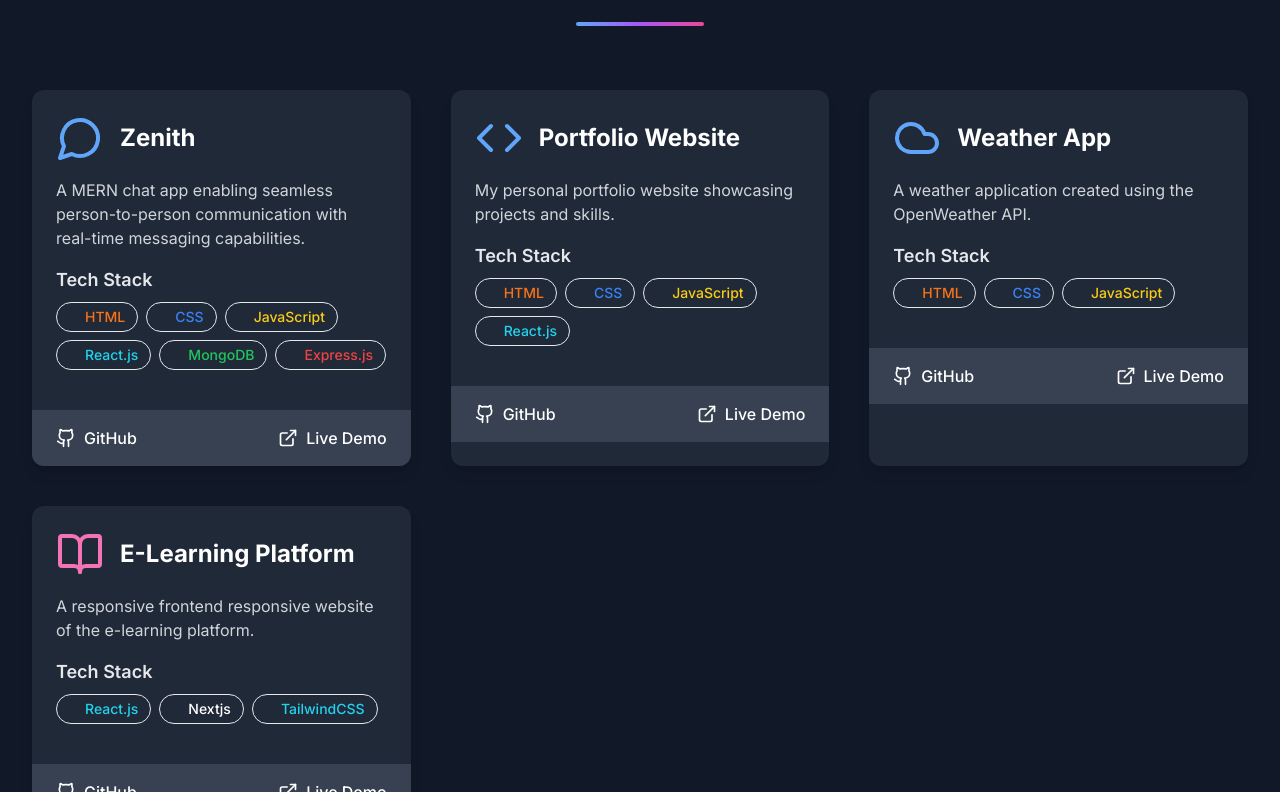
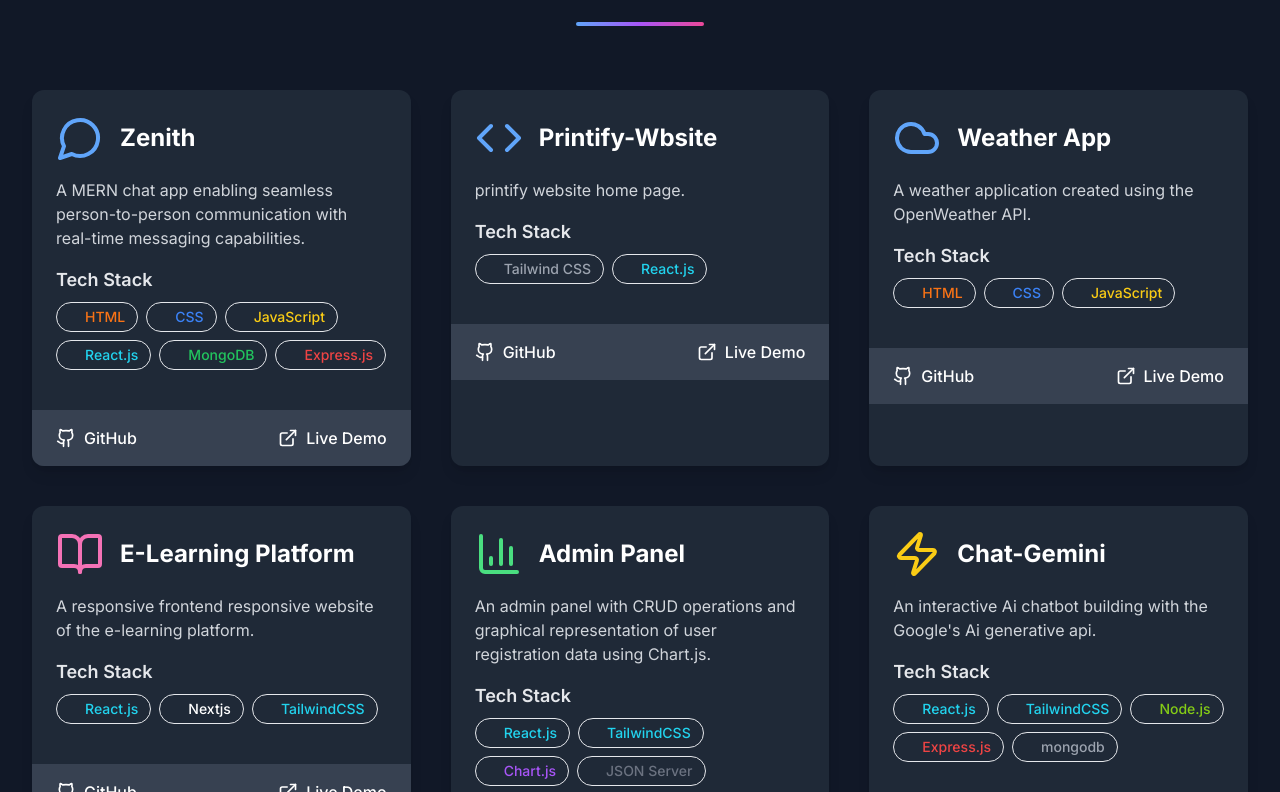
Before and after one commit to ashuguptajsx/Portfolio, a React (Vite) app: page / in a window 1280 px wide. Shown: the part 2148-2940 px from the top of the page. Built offline with nearby package versions, Linux system fonts and the light colour scheme.

Commit message:
Update Projects.jsx

```diff
--- a/src/components/Projects.jsx
+++ b/src/components/Projects.jsx
@@ -1,6 +1,6 @@
 import React, { useRef } from "react";
 import { motion, useInView } from "framer-motion";
-import { Github, ExternalLink, Code, Layers, Zap, BookOpen, MessageCircle, Cloud } from "lucide-react";
+import { Github, ExternalLink, Code,  Zap, BookOpen, MessageCircle, Cloud, BarChart3 } from "lucide-react";
 
 const Projects = () => {
   const ref = useRef(null);
@@ -36,11 +36,11 @@ const Projects = () => {
       icon: <MessageCircle className="w-12 h-12 text-blue-400" />,
     },
     {
-      title: "Portfolio Website",
-      description: "My personal portfolio website showcasing projects and skills.",
-      techStack: ["HTML", "CSS", "JavaScript", "React.js"],
-      github: "https://github.com/ashu-1403/Portfolio",
-      demo: "http://aashutoshgupta.vercel.app",
+      title: "Printify-Wbsite",
+      description: "printify website home page.",
+      techStack: [ "Tailwind CSS", "React.js"],
+      github: "https://github.com/ashu-1403/home-page",
+      demo: "https://home-page-two-smoky.vercel.app/",
       icon: <Code className="w-12 h-12 text-blue-400" />,
     },
     {
@@ -59,6 +59,22 @@ const Projects = () => {
       demo: "https://learnwithskillhub.vercel.app",
       icon: <BookOpen className="w-12 h-12 text-pink-400" />,
     },
+    {
+      title: "Admin Panel",
+      description: "An admin panel with CRUD operations and graphical representation of user registration data using Chart.js.",
+      techStack: ["React.js", "TailwindCSS", "Chart.js", "JSON Server"],
+      github: "https://github.com/ashu-1403/admin-panel",
+      // demo: "https://admin-panel-live.vercel.app",
+      icon: <BarChart3 className="w-12 h-12 text-green-400" />,
+    },
+    {
+      title: "Chat-Gemini",
+      description: "An interactive Ai chatbot building with the Google's Ai generative api.",
+      techStack: ["React.js", "TailwindCSS", "Node.js", "Express.js", "mongodb"],
+      github: "https://github.com/ashu-1403/chat-gpt",
+      demo: "https://chat-gpt-twul.vercel.app/",
+      icon: <Zap className="w-12 h-12 text-yellow-400" />,
+    },
   ];
 
   function getTechColor(tech) {
@@ -72,6 +88,8 @@ const Projects = () => {
       "Node.js": "text-lime-500",
       "Nextjs": "text-white",
       "TailwindCSS": "text-cyan-400",
+      "Chart.js": "text-purple-500",
+      "JSON Server": "text-gray-500",
     };
     return colorMap[tech] || "text-gray-400";
   }
```
